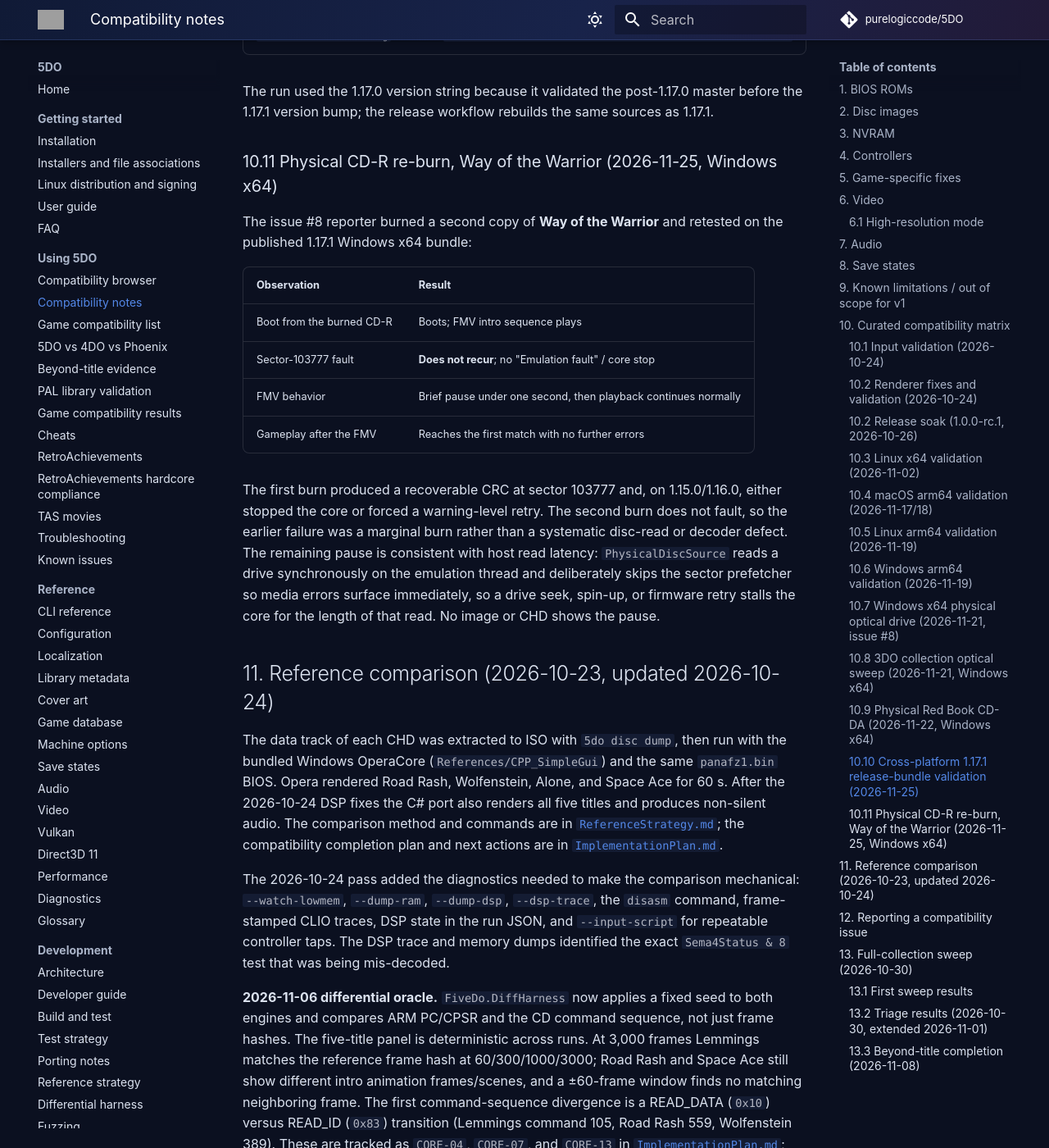
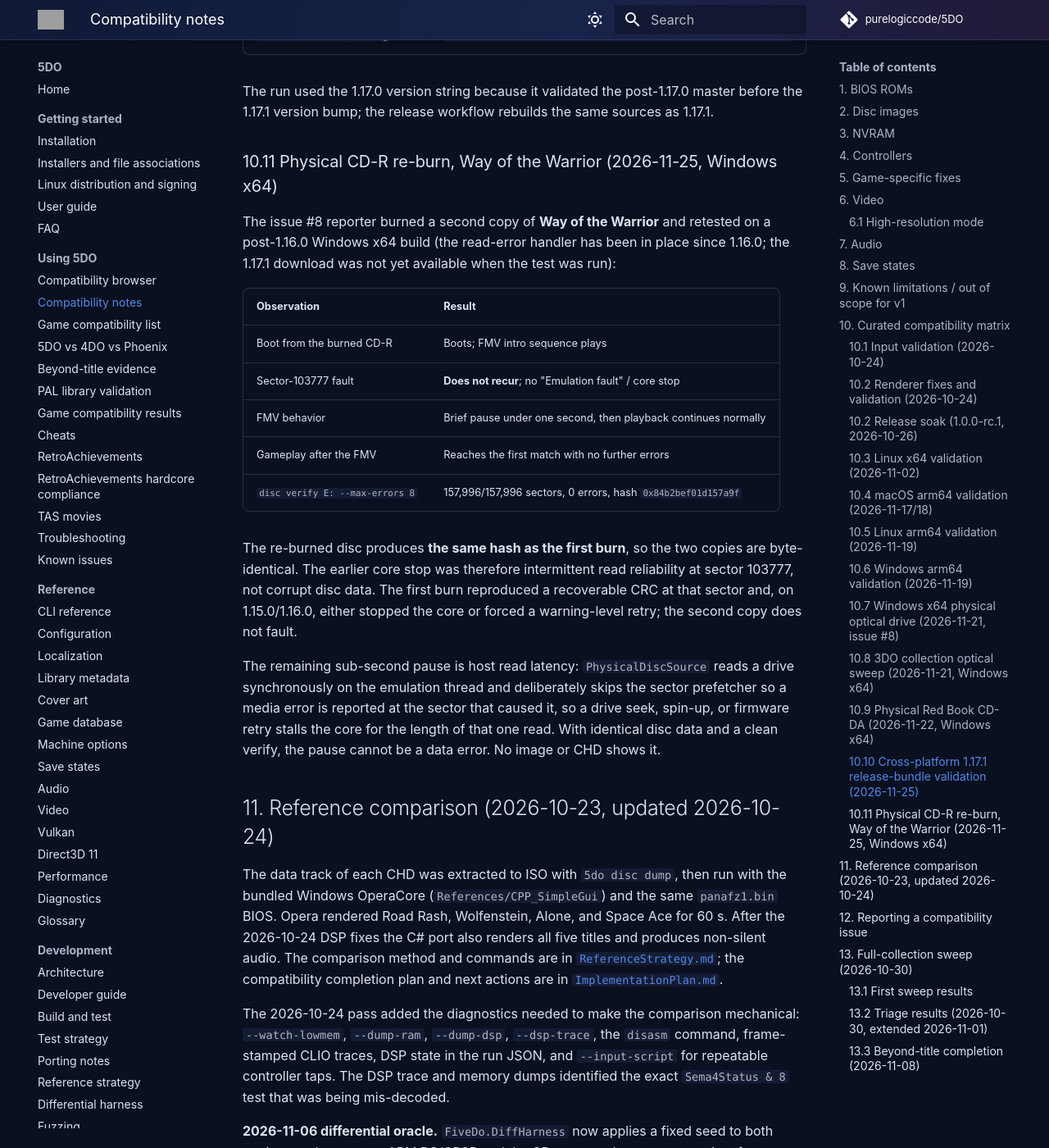
Before and after one commit to purelogiccode/5DO, an MkDocs documentation site: the page built from docs/Compatibility.md, in a window 1280 px wide and 1400 px high, scrolled down 37553 px. Shown: the whole window at 82% size. Built offline with MkDocs 1.6.1 and Material for MkDocs 9.7.7, drawn with Linux system fonts in a browser that asks for light colours; comment, search, counter and statistics services are not loaded; grey boxes are pictures that could not be loaded.

Commit message:
docs: record the Way of the Warrior re-burn hash and correct the pause cause (issue #8)

```diff
--- a/docs/Compatibility.md
+++ b/docs/Compatibility.md
@@ -1064,8 +1064,9 @@ before the 1.17.1 version bump; the release workflow rebuilds the same sources a
 
 ### 10.11 Physical CD-R re-burn, Way of the Warrior (2026-11-25, Windows x64)
 
-The issue #8 reporter burned a second copy of **Way of the Warrior** and retested on the
-published 1.17.1 Windows x64 bundle:
+The issue #8 reporter burned a second copy of **Way of the Warrior** and retested on a
+post-1.16.0 Windows x64 build (the read-error handler has been in place since 1.16.0; the
+1.17.1 download was not yet available when the test was run):
 
 | Observation | Result |
 |---|---|
@@ -1073,14 +1074,19 @@ published 1.17.1 Windows x64 bundle:
 | Sector-103777 fault | **Does not recur**; no "Emulation fault" / core stop |
 | FMV behavior | Brief pause under one second, then playback continues normally |
 | Gameplay after the FMV | Reaches the first match with no further errors |
+| `disc verify E: --max-errors 8` | 157,996/157,996 sectors, 0 errors, hash `0x84b2bef01d157a9f` |
 
-The first burn produced a recoverable CRC at sector 103777 and, on 1.15.0/1.16.0, either
-stopped the core or forced a warning-level retry. The second burn does not fault, so the
-earlier failure was a marginal burn rather than a systematic disc-read or decoder
-defect. The remaining pause is consistent with host read latency: `PhysicalDiscSource`
-reads a drive synchronously on the emulation thread and deliberately skips the sector
-prefetcher so media errors surface immediately, so a drive seek, spin-up, or firmware
-retry stalls the core for the length of that read. No image or CHD shows the pause.
+The re-burned disc produces **the same hash as the first burn**, so the two copies are
+byte-identical. The earlier core stop was therefore intermittent read reliability at
+sector 103777, not corrupt disc data. The first burn reproduced a recoverable CRC at that
+sector and, on 1.15.0/1.16.0, either stopped the core or forced a warning-level retry; the
+second copy does not fault.
+
+The remaining sub-second pause is host read latency: `PhysicalDiscSource` reads a drive
+synchronously on the emulation thread and deliberately skips the sector prefetcher so a
+media error is reported at the sector that caused it, so a drive seek, spin-up, or
+firmware retry stalls the core for the length of that one read. With identical disc data
+and a clean verify, the pause cannot be a data error. No image or CHD shows it.
 
 ## 11. Reference comparison (2026-10-23, updated 2026-10-24)
 
```
Also changed, not shown: docs/KnownIssues.md (+8 -6 lines).
